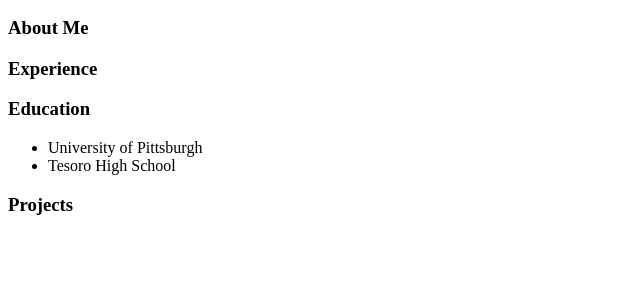
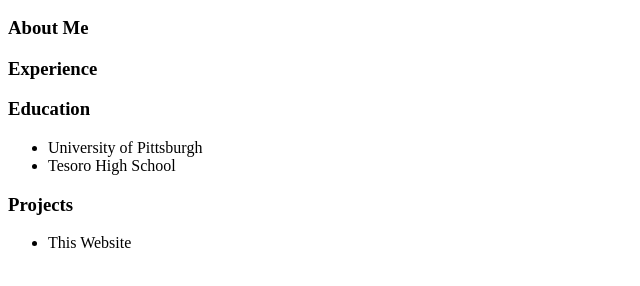
Before and after one commit to tianyizheng02/tianyizheng02.github.io, a plain HTML site: page index.html in a window 1280 px wide. Shown: the part 110-396 px from the top of the page, without its empty margins (0-640 px from the left). Drawn offline with Linux system fonts and the light colour scheme.

Commit message:
Add this website to Projects section

```diff
--- a/index.html
+++ b/index.html
@@ -23,14 +23,17 @@
 
   <div>
     <h3>Education</h3>
-	<ul>
-	  <li>University of Pittsburgh</li>
-	  <li>Tesoro High School</li>
-	</ul>
+    <ul>
+      <li>University of Pittsburgh</li>
+      <li>Tesoro High School</li>
+    </ul>
   </div>
 
   <div>
     <h3>Projects</h3>
+    <ul>
+      <li>This Website</li>
+    </ul>
   </div>
 </body>
 </html>
```
